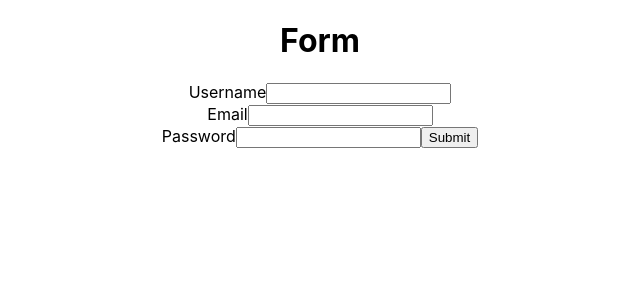
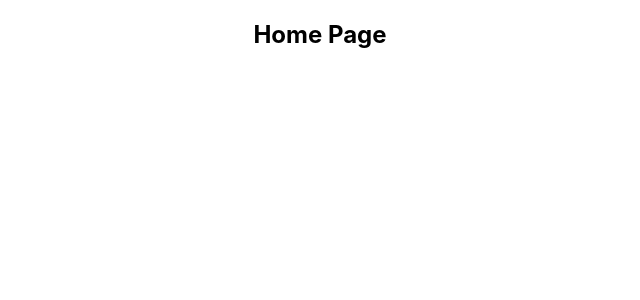
Before and after one commit to sahilm-10/EQ-React, a React (Create React App) app: page /home in a window 1280 px wide. Shown: the top 300 px of the page, without its empty margins (320-960 px from the left). Built offline with nearby package versions, Linux system fonts and the light colour scheme.

Commit message:
Configured Routes for Home,About

```diff
--- a/package.json
+++ b/package.json
@@ -10,6 +10,7 @@
     "formik": "^2.4.4",
     "react": "^18.2.0",
     "react-dom": "^18.2.0",
+    "react-router-dom": "^6.15.0",
     "react-scripts": "5.0.1",
     "web-vitals": "^2.1.4"
   },
--- a/src/App.js
+++ b/src/App.js
@@ -23,6 +23,9 @@ import FocusInput from './Hooks/UseRef/FocusInput';
 import MouseCleanUpExample from './Hooks/useEffectCleanup';
 import ClickCounter from './Hooks/useEffectExample';
 import MouseExample from './Hooks/useEffectMouseExample';
+import {Routes,Route} from 'react-router-dom';
+import HomePage from './React-Router/HomePage';
+import AboutPage from './React-Router/AboutPage';
 function App() {
   return (
     <div className="App">
@@ -69,7 +72,14 @@ function App() {
     {/* <FormDetails/> */}
     {/* <FormDetailsClass/> */}
 
-    <SampleForm/>
+    {/* <SampleForm/> */}
+
+    {/* Routes below  */}
+    <Routes>
+      {/* Route takes two props - path(denoting url path), element-(Component to render) */}
+      <Route path='/home' element={<HomePage/>}></Route>
+      <Route path='/about' element={<AboutPage/>}></Route>
+    </Routes>
     </div>
   );
 }
--- /dev/null
+++ b/src/React-Router/AboutPage.js
@@ -0,0 +1,6 @@
+function AboutPage(){
+    return(
+        <h2>About Page</h2>
+    )
+}
+export default AboutPage;
--- /dev/null
+++ b/src/React-Router/HomePage.js
@@ -0,0 +1,6 @@
+function HomePage(){
+    return(
+        <h2>Home Page</h2>
+    )
+}
+export default HomePage;
--- a/src/index.js
+++ b/src/index.js
@@ -3,10 +3,14 @@ import ReactDOM from 'react-dom/client';
 import './index.css';
 import App from './App';
 import reportWebVitals from './reportWebVitals';
+import { BrowserRouter } from 'react-router-dom';
 
 const root = ReactDOM.createRoot(document.getElementById('root'));
 root.render(
+    // Browser Router enables us to use features and methods from react-router into our App by wrapping it.
+    <BrowserRouter>
     <App />
+    </BrowserRouter>
 
 );
 
```
Also changed, not shown: 1 other file (tests, documents, lock files or other folders).
